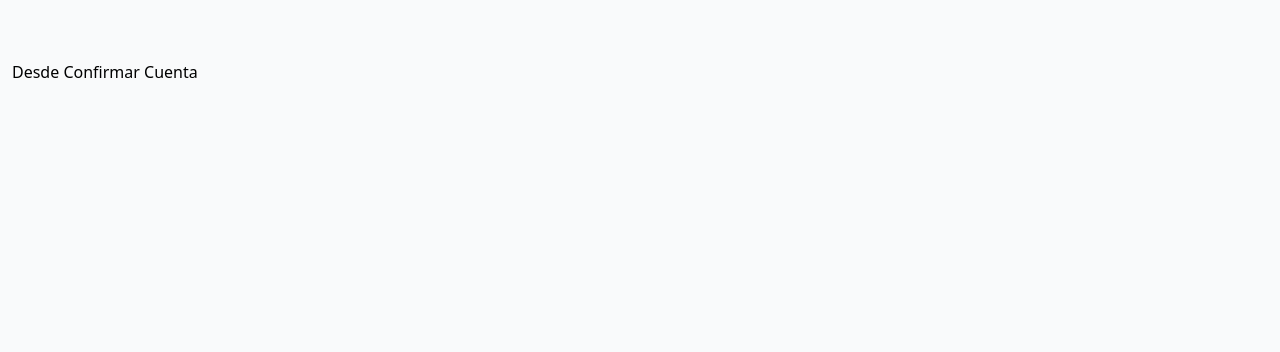
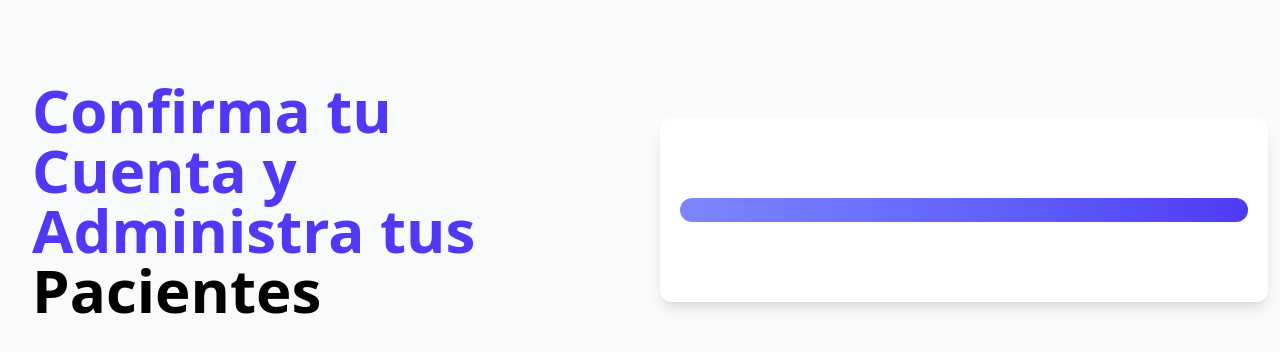
Before and after one commit to alvcontrerass/veterinarioFrontend, a React (Vite) app: page /confirmar/1 in a window 1280 px wide. Shown: the top 352 px of the page. Built offline with nearby package versions, Linux system fonts and the light colour scheme; no server answers.

Commit message:
Cambio en la ruta de confirmarCuenta. Implementada la confirmacion de cuenta por correo y en pagina.

```diff
--- a/src/App.jsx
+++ b/src/App.jsx
@@ -13,7 +13,7 @@
           <Route index element={<Login />} />
           <Route path="registrar" element={<Registrar />} />
           <Route path="olvide-password" element={<OlvidePassword />} />
-          <Route path="confirmar/:id" element={<ConfirmarCuenta />} />
+          <Route path="confirmar/:token" element={<ConfirmarCuenta />} />
         </Route>
       </Routes>
     </BrowserRouter>
--- a/src/pages/ConfirmarCuenta.jsx
+++ b/src/pages/ConfirmarCuenta.jsx
@@ -1,9 +1,61 @@
+import { useEffect, useState } from "react";
+import { useParams, Link } from "react-router-dom";
+import { Alerta } from "../components/Alerta";
+
 const ConfirmarCuenta = () => {
-    return (
-      <>
-          <h1>Desde Confirmar Cuenta</h1>
-      </>
-    )
-  }
+	const [cuentaConfirmada, setCuentaConfirmada] = useState(false);
+	const [cargando, setCargando] = useState(true);
+	const[alerta, setAlerta] = useState({})
+	const params = useParams();
+	const { token } = params;
 
-  export default ConfirmarCuenta
+	useEffect(() => {
+		const confirmarCuenta = async () => {
+			try {
+				const url = `http://localhost:4000/api/veterinario/confirmar/${token}`
+				const call = await fetch(url)
+				const response = await call.json();
+				console.log(call.ok)
+				console.log(response)
+				if(!call.ok) {
+					setAlerta({
+						msg: response.msg,
+						error: true
+					})
+				} else {
+					setCuentaConfirmada(true);
+					setAlerta({
+						msg: response.msg,
+						error:false
+					})
+				}
+			} catch (error) {
+				console.log(error)
+			}
+
+			setCargando(false);
+		}
+		confirmarCuenta();
+	}, [])
+
+	return (
+		<>
+			<div>
+				<h1 className="text-indigo-600 font-black text-6xl text-center md:text-left p-5 ">
+					Confirma tu Cuenta y Administra tus{" "}
+					<span className="text-black">Pacientes</span>
+				</h1>
+			</div>
+			<div className="mt-5 shadow-lg px-5 py-10 rounded-xl bg-white">
+				{!cargando && <Alerta alerta={alerta} />}
+				{cuentaConfirmada && (
+					<Link className="block text-center my-5 text-gray-500" to="/">
+						Inicia Sesion
+					</Link>
+				)}
+			</div>
+		</>
+	);
+};
+
+export default ConfirmarCuenta;
```
